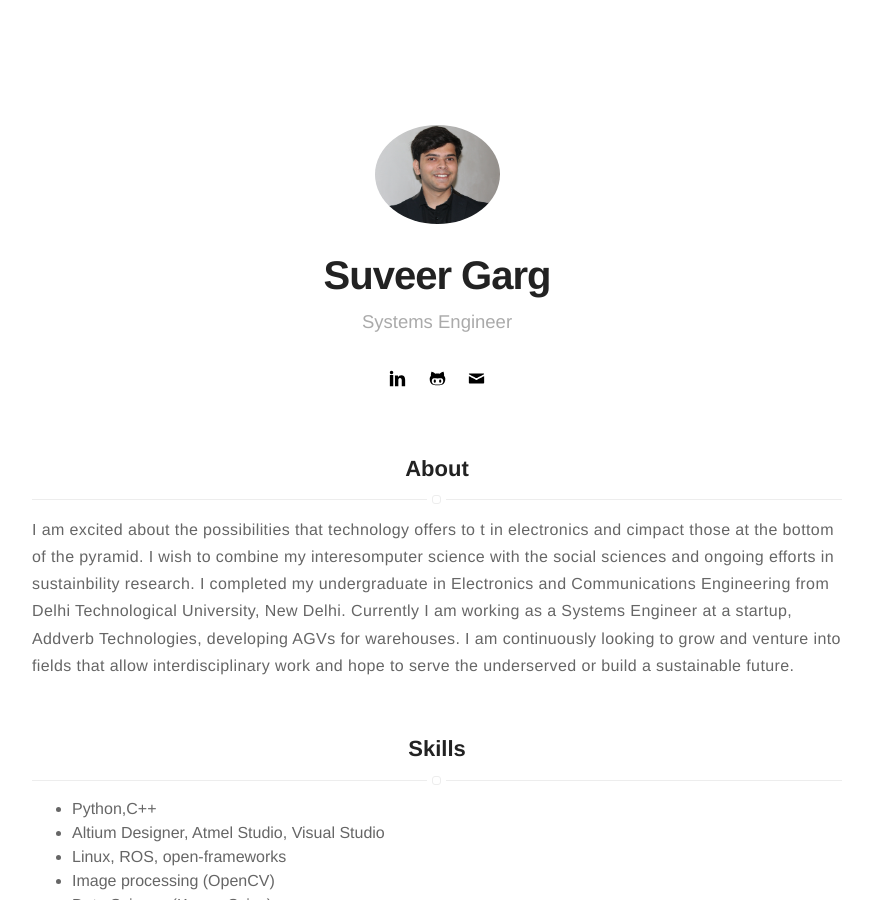
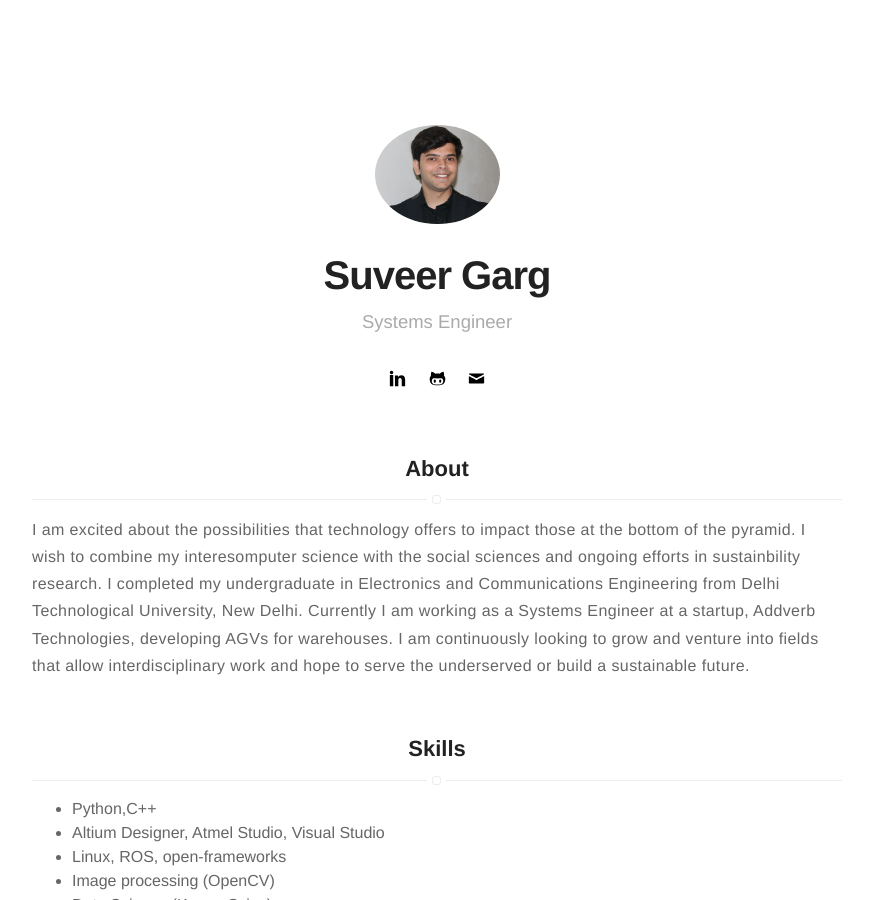
Before and after one commit to suveergarg/suveergarg.github.io, a Jekyll site: the page built from index.html, in a window 1280 px wide and 900 px high. Shown: the whole window, without its empty margins (203-1076 px from the left). Built offline with Jekyll 4.4.1, drawn with Linux system fonts in a browser that asks for light colours.

Commit message:
Update about.html

```diff
--- a/_includes/about.html
+++ b/_includes/about.html
@@ -1 +1 @@
-<p>I am excited about the possibilities that technology offers to t in electronics and cimpact those at the bottom of the pyramid. I wish to combine my interesomputer science with the social sciences and ongoing efforts in sustainbility research. I completed my undergraduate in Electronics and Communications Engineering from Delhi Technological University, New Delhi. Currently I am working as a Systems Engineer at a startup, Addverb Technologies, developing AGVs for warehouses. I am continuously looking to grow and venture into fields that allow interdisciplinary work and hope to serve the underserved or build a sustainable future.</p>
+<p>I am excited about the possibilities that technology offers to impact those at the bottom of the pyramid. I wish to combine my interesomputer science with the social sciences and ongoing efforts in sustainbility research. I completed my undergraduate in Electronics and Communications Engineering from Delhi Technological University, New Delhi. Currently I am working as a Systems Engineer at a startup, Addverb Technologies, developing AGVs for warehouses. I am continuously looking to grow and venture into fields that allow interdisciplinary work and hope to serve the underserved or build a sustainable future.</p>
```
